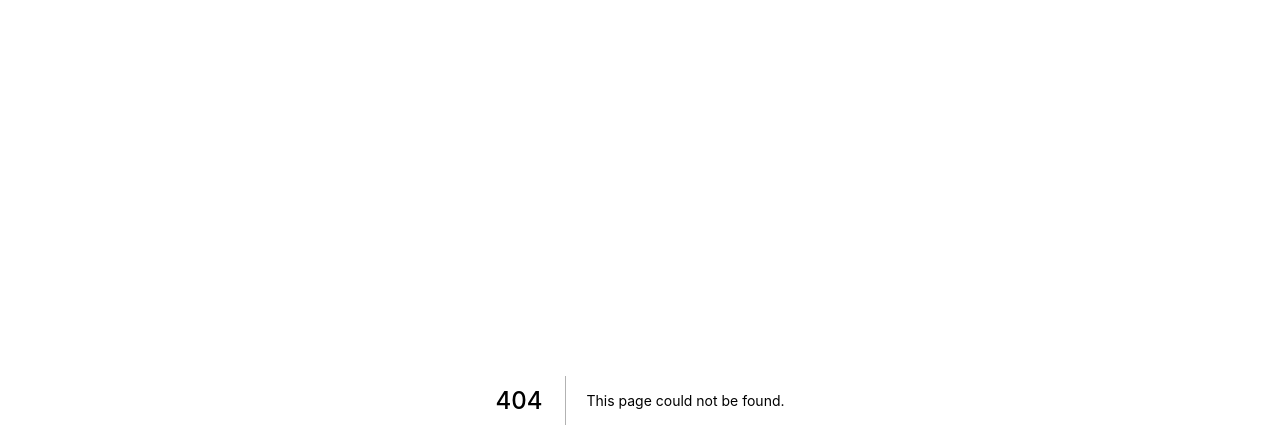
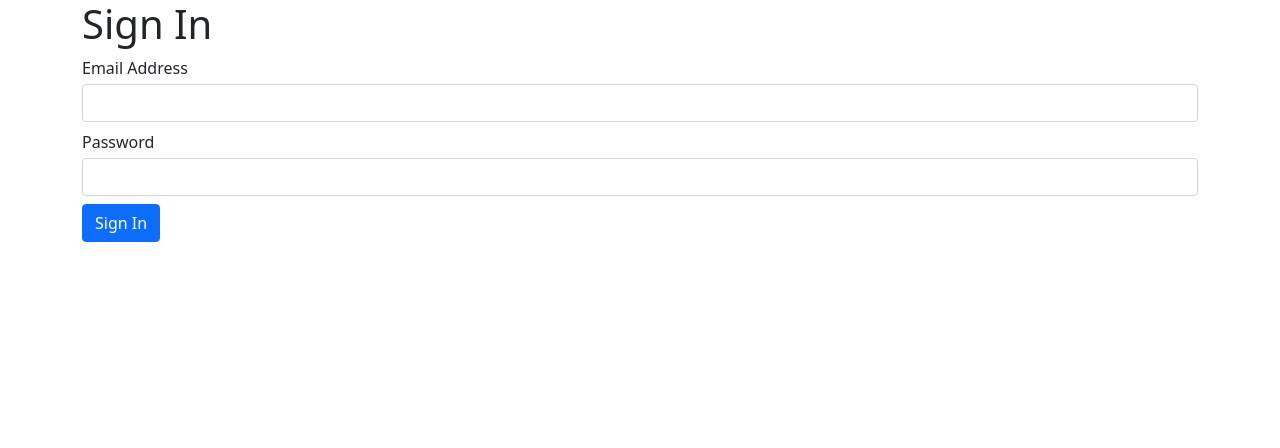
Before and after one commit to shreyshreyansh/ticketing-app, a Next.js app in the folder client/: page /auth/signin in a window 1280 px wide. Before the commit this address had no page. Shown: the top 448 px of the page. Built offline with nearby package versions, Linux system fonts and the light colour scheme.

Commit message:
add signin page - client service

```diff
--- /dev/null
+++ b/client/pages/auth/signin.js
@@ -0,0 +1,58 @@
+import { useState } from 'react';
+import Router from 'next/router';
+import useRequest from '../../hooks/use-request';
+
+const signin = () => {
+  const [email, setEmail] = useState('');
+  const [password, setPassword] = useState('');
+  const { doRequest, errors } = useRequest({
+    url: '/api/users/signin',
+    method: 'post',
+    body: {
+      email,
+      password,
+    },
+    // a callback if the request is successful
+    onSuccess: () => {
+      // redirects to the landing page (index.js)
+      Router.push('/');
+    },
+  });
+
+  const onSubmit = async (e) => {
+    e.preventDefault();
+
+    // calling the function inside the custom hook
+    await doRequest();
+  };
+
+  return (
+    <form onSubmit={onSubmit} className="container">
+      <h1>Sign In</h1>
+      <div className="form-group mt-2">
+        <label className="mb-1">Email Address</label>
+        <input
+          value={email}
+          onChange={(e) => setEmail(e.target.value)}
+          className="form-control"
+        />
+      </div>
+      <div className="form-group mt-2">
+        <label className="mb-1">Password</label>
+        <input
+          value={password}
+          onChange={(e) => setPassword(e.target.value)}
+          type="password"
+          className="form-control"
+        />
+      </div>
+      {/**
+        calls the JSX of the custom hook
+       */}
+      {errors}
+      <button className="btn btn-primary mt-2">Sign In</button>
+    </form>
+  );
+};
+
+export default signin;
```
